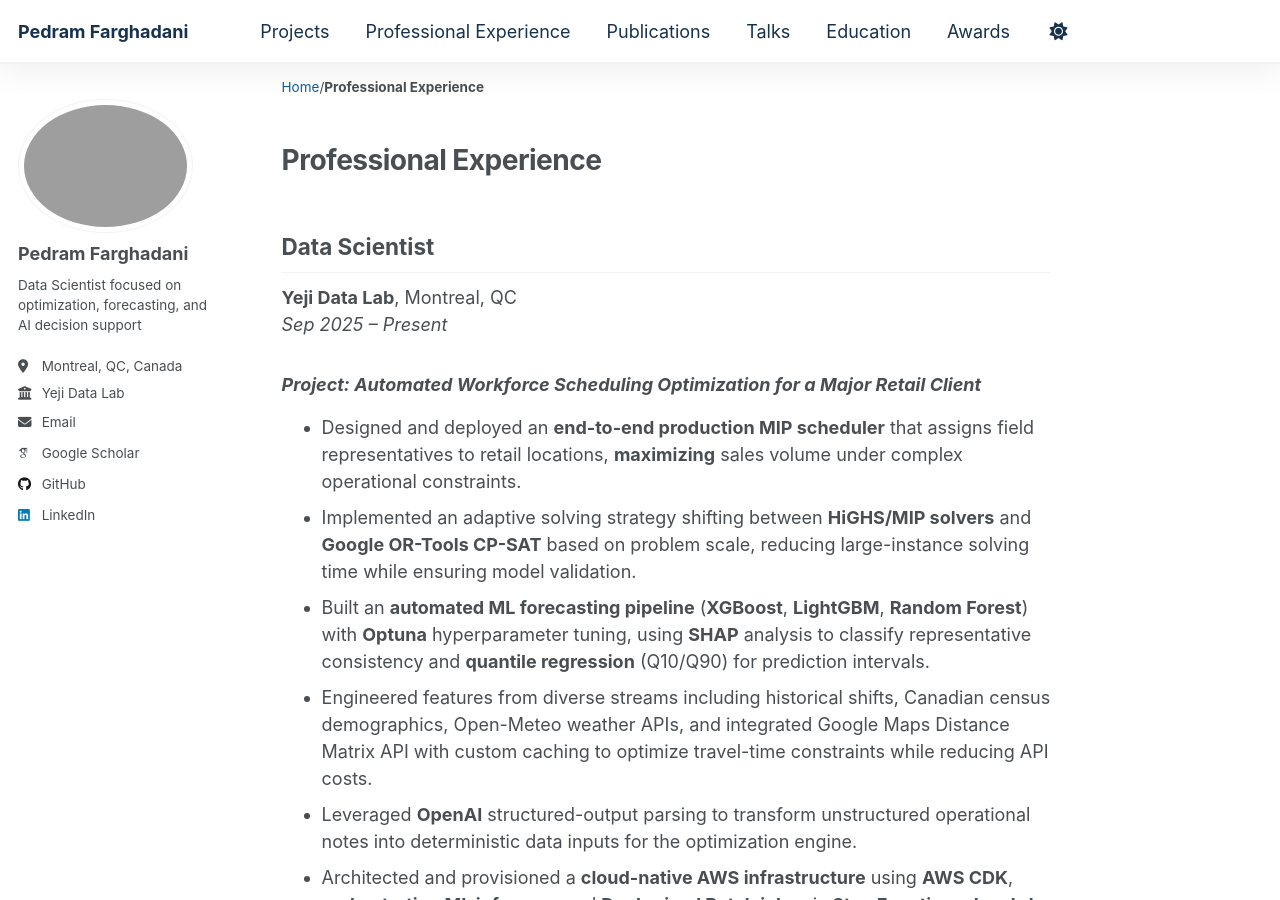
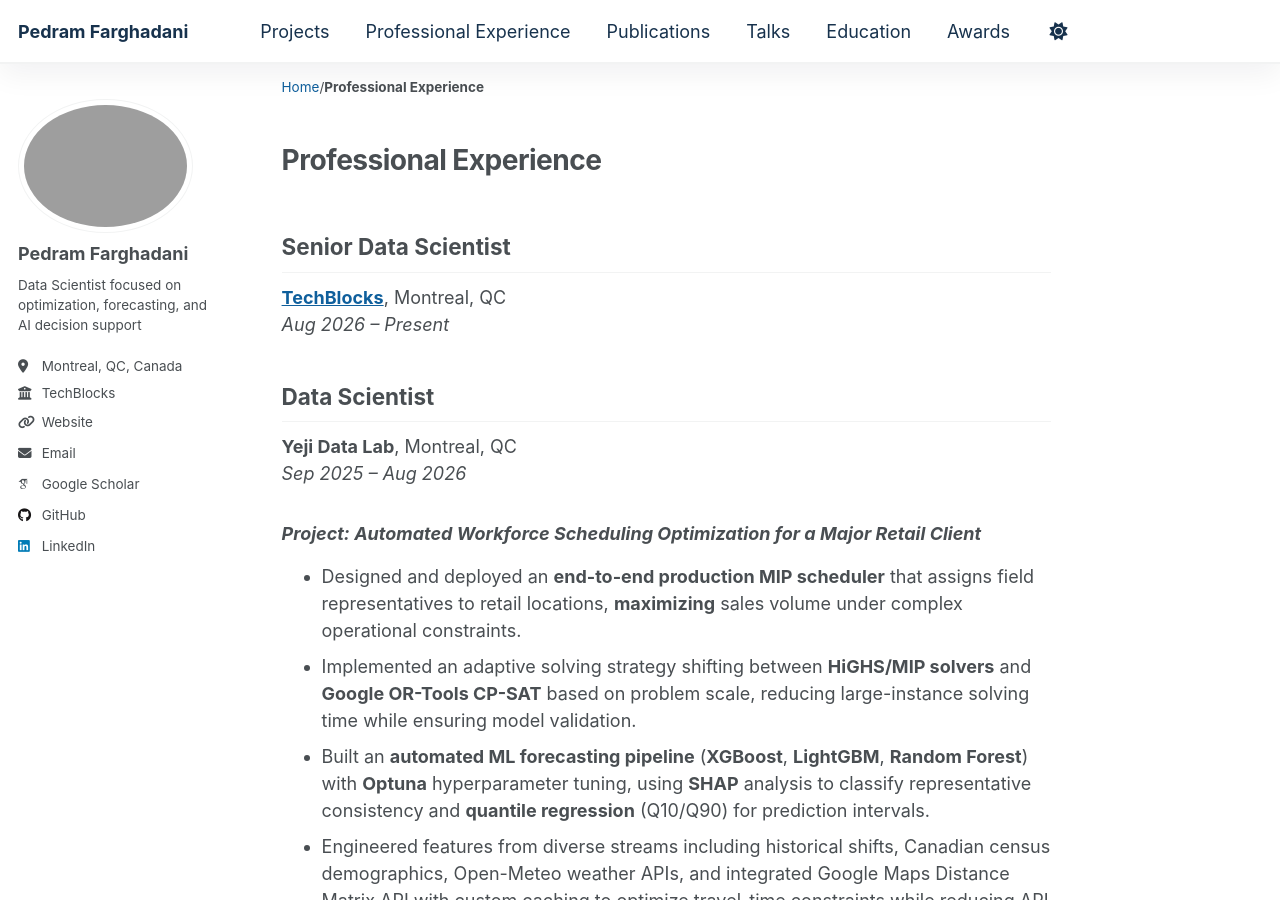
Before and after one commit to Pedram-Fdi/Pedram-Fdi.github.io, a Jekyll site: the page built from _pages/professionalexperience.md, in a window 1280 px wide and 900 px high. Built offline with Jekyll 4.4.1, drawn with Linux system fonts in a browser that asks for light colours; some web fonts are replaced.

Commit message:
Update employer to TechBlocks and revise professional experience timeline.
Co-authored-by: Cursor <cursoragent@cursor.com>

```diff
--- a/_config.yml
+++ b/_config.yml
@@ -27,8 +27,8 @@ author:
   pronouns         :
   bio              : "Data Scientist focused on optimization, forecasting, and AI decision support"
   location         : "Montreal, QC, Canada"
-  employer         : "Yeji Data Lab"
-  uri              : # URL
+  employer         : "TechBlocks"
+  uri              : "https://tblocks.com/"
   email            : "pedramfarghadani@gmail.com"
 
 
--- a/_pages/professionalexperience.md
+++ b/_pages/professionalexperience.md
@@ -5,9 +5,13 @@ permalink: /professionalexperience/
 author_profile: true
 ---
 
+## Senior Data Scientist
+**[TechBlocks](https://tblocks.com/)**, Montreal, QC
+*Aug 2026 – Present*
+
 ## Data Scientist
 **Yeji Data Lab**, Montreal, QC
-*Sep 2025 – Present*
+*Sep 2025 – Aug 2026*
 
 ### *Project: Automated Workforce Scheduling Optimization for a Major Retail Client*
 - Designed and deployed an **end-to-end production MIP scheduler** that assigns field representatives to retail locations, **maximizing** sales volume under complex operational constraints.
```
Also changed, not shown: _pages/about.md (+1 -1 lines).
